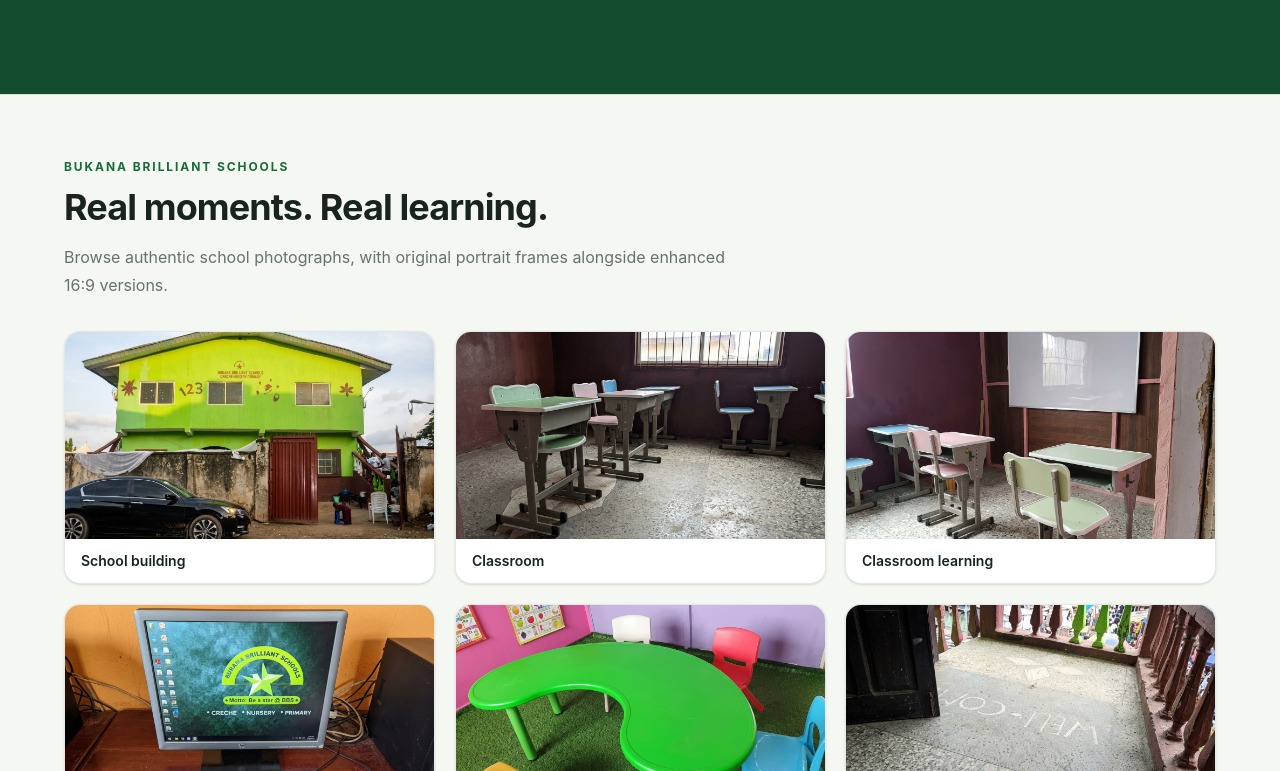
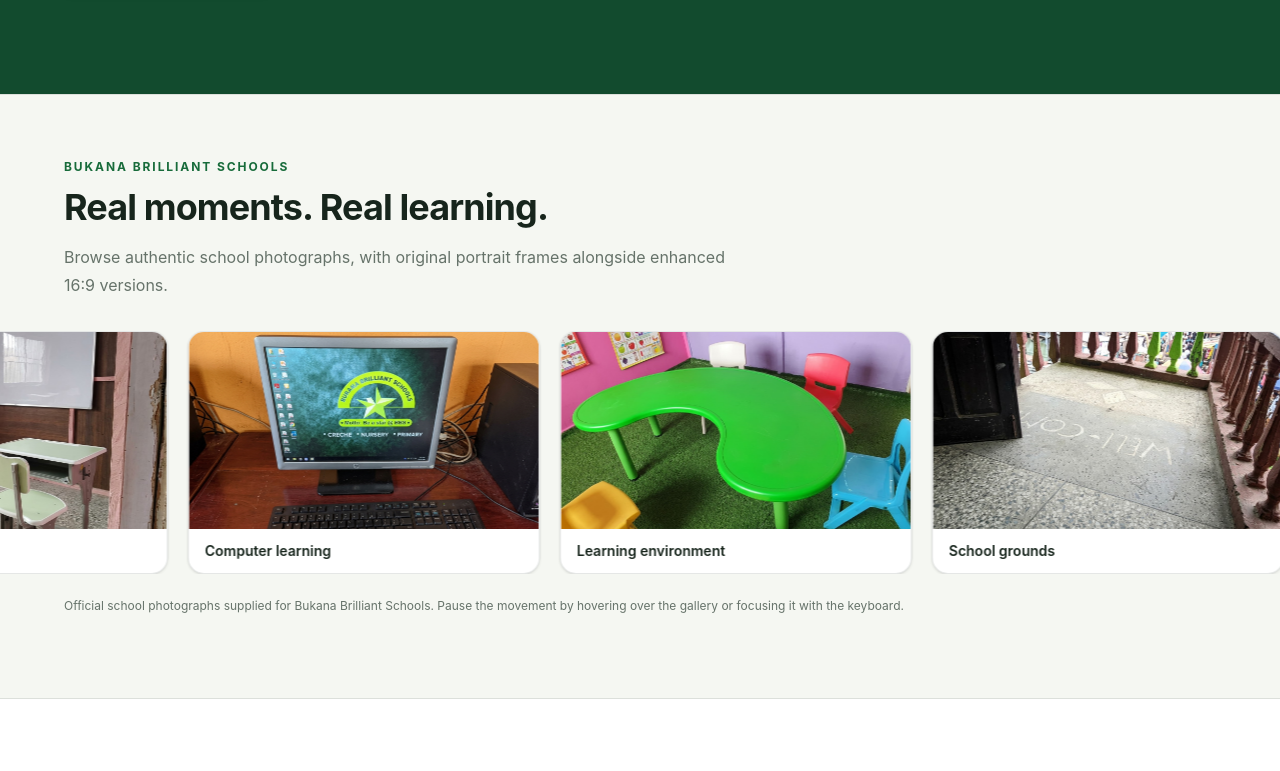
Before and after one commit to blinkzdlfx-cell/bukana-brilliant-schools, a React (Vite) app: page /gallery in a window 1280 px wide. Shown: the part 489-1260 px from the top of the page. Built offline with nearby package versions, Linux system fonts and the light colour scheme.

Commit message:
Restore continuous image slider on gallery page

```diff
--- a/src/components/ui/learning-image-marquee.jsx
+++ b/src/components/ui/learning-image-marquee.jsx
@@ -1,26 +1,38 @@
 import { schoolImages } from '@/data/learning-images.js';
 
+function ImageCard({ image }) {
+  return (
+    <figure className="w-[min(76vw,19rem)] shrink-0 overflow-hidden rounded-2xl border border-border-soft bg-white shadow-sm sm:w-[22rem]">
+      <div className="aspect-video overflow-hidden bg-brand/5">
+        <img src={image.enhanced} alt={image.alt} width="1280" height="720" loading="lazy" decoding="async" className="h-full w-full object-cover" />
+      </div>
+      <figcaption className="px-4 py-3 text-sm font-semibold text-ink-deep">{image.caption}</figcaption>
+    </figure>
+  );
+}
+
 export function LearningImageMarquee({ eyebrow, title, description }) {
+  const repeatedImages = [...schoolImages, ...schoolImages];
+
   return (
-    <section className="border-y border-border-soft bg-surface-warm py-14 md:py-16">
+    <section className="overflow-hidden border-y border-border-soft bg-surface-warm py-14 md:py-16">
       <div className="container-wide">
         <div className="max-w-3xl">
           <p className="mb-3 text-xs font-bold uppercase tracking-[0.16em] text-brand">{eyebrow}</p>
           <h2 className="text-balance text-3xl font-bold tracking-tight text-ink-deep sm:text-4xl">{title}</h2>
           <p className="mt-4 max-w-2xl leading-7 text-ink-muted">{description}</p>
         </div>
-        <div className="mt-8 grid gap-5 sm:grid-cols-2 lg:grid-cols-3">
-          {schoolImages.map((image) => (
-            <figure key={image.id} className="group overflow-hidden rounded-2xl border border-border-soft bg-white shadow-sm">
-              <div className="aspect-video overflow-hidden bg-brand/5">
-                <img src={image.enhanced} alt={image.alt} width="1280" height="720" loading="lazy" decoding="async" className="h-full w-full object-cover transition-transform duration-500 group-hover:scale-[1.025]" />
-              </div>
-              <figcaption className="px-4 py-3 text-sm font-semibold text-ink-deep">{image.caption}</figcaption>
-            </figure>
+      </div>
+      <div className="bbs-image-marquee__viewport mt-8" tabIndex={0} role="region" aria-label="Scrolling gallery of Bukana Brilliant Schools photographs">
+        <div className="bbs-image-marquee__track gap-4 px-4 sm:gap-5 sm:px-6">
+          {repeatedImages.map((image, index) => (
+            <div key={image.id + (index >= schoolImages.length ? '-duplicate' : '')} aria-hidden={index >= schoolImages.length || undefined}>
+              <ImageCard image={image} />
+            </div>
           ))}
         </div>
-        <p className="mt-6 text-xs leading-6 text-ink-muted">Official school photographs supplied for Bukana Brilliant Schools. Images are presented in a simple gallery layout.</p>
       </div>
+      <p className="container-wide mt-5 text-xs leading-6 text-ink-muted">Official school photographs supplied for Bukana Brilliant Schools. Pause the movement by hovering over the gallery or focusing it with the keyboard.</p>
     </section>
   );
 }
```
